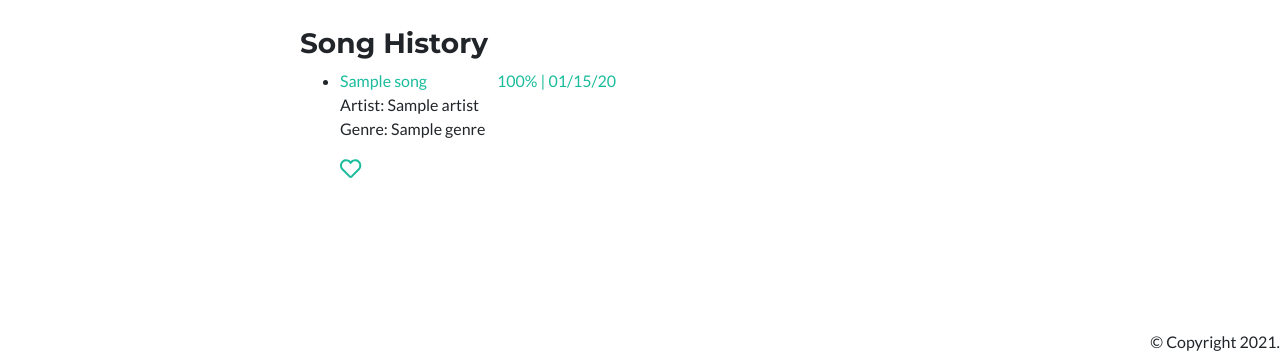
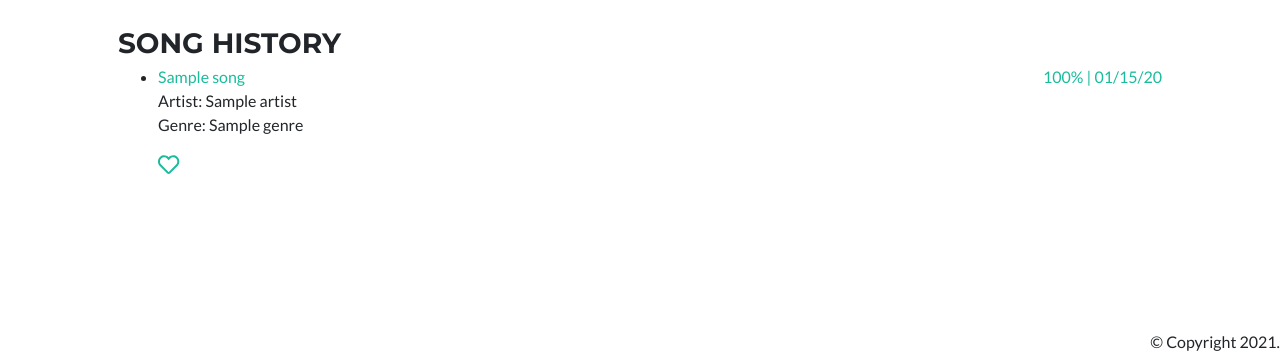
Before and after one commit to Capstone-Projects-2021-Spring/project-tap-tune, a Flask app: template templates/userProfilePage.html in a window 1280 px wide, after a click on "History". Shown: the part 440-800 px from the top of the page. Run offline with Flask 2, Linux system fonts and the light colour scheme; the template is opened without the code that fills it: most values are stand-ins (such as "Sample title", 1, 10 or a date in 2020); some libraries are stand-ins or nearby versions.

Commit message:
changed styling of profile page

```diff
--- a/main.py
+++ b/main.py
@@ -328,7 +328,7 @@ def spotify_suggest():
             if searchResults and searchResults["tracks"]["total"] > 0:
                 track_id = searchResults['tracks']['items'][0]["id"]
                 track_ids.append(track_id)
-                #print(      searchResults['tracks']['items'][0])
+                #print(searchResults['tracks']['items'][0])
 
         #Using Track Ids, get a recommended song through Spotify API
         if (len(track_ids) > 0):
--- a/templates/userProfilePage.html
+++ b/templates/userProfilePage.html
@@ -79,7 +79,7 @@
 {#                    <a href="">PHP, .Net</a><br/>#}
 {#                </div>#}
 {#            </div>#}
-            <div class="col-md-8">
+            <div class="col-md">
                 <div class="tab-content profile-tab" id="myTabContent">
                     <div class="tab-pane fade show active" id="home" role="tabpanel" aria-labelledby="home-tab">
                         <div class="row">
@@ -125,8 +125,8 @@
                     </div>
                     <div class="tab-pane fade" id="history" role="tabpanel" aria-labelledby="history-tab">
                             <div class="row">
-                                <div class="col-md-6 offset-md-3">
-                                    <h3>Song History</h3>
+                                <div class="col">
+                                    <h3 class="masthead-subheading text-uppercase font-weight-heavy mb-1">Song History</h3>
                                     <ul class="timeline">
                                         {%for song_result in user_song_log%}
                                         <li>
@@ -155,7 +155,7 @@
                     </div>
                     <div class="tab-pane fade" id="favorites" role="tabpanel" aria-labelledby="favorites-tab">
                         <div class="row">
-                            <div class="col">
+                            <div class="col-md-8">
                                 <h3 class="masthead-subheading text-uppercase font-weight-heavy mb-1">Suggested Song</h3>
                                 <p class="text-muted"> Get a Spotify suggested song based on your selected favorited songs in your user profile below.  Simply check off songs you want the suggestion to be based off and press the Suggest button!  </p>
                                 <div class="col border-left">
```
